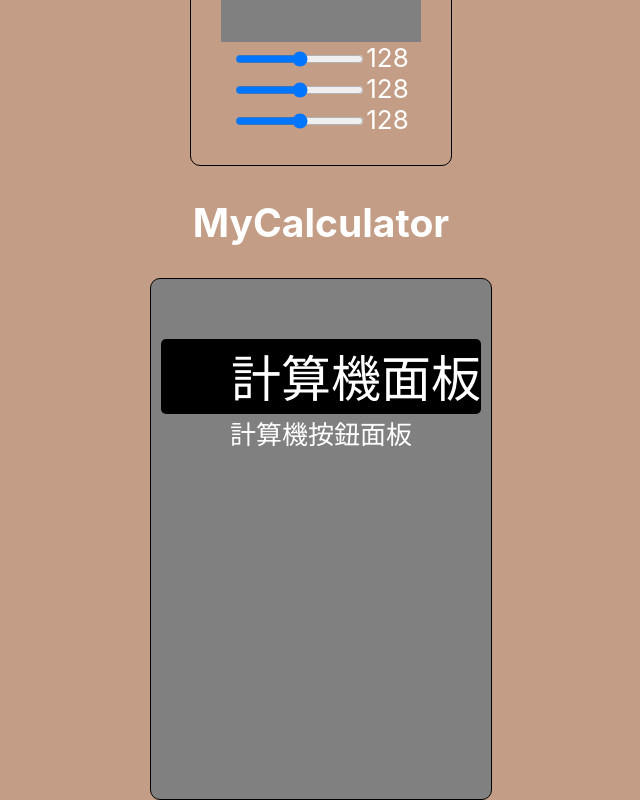
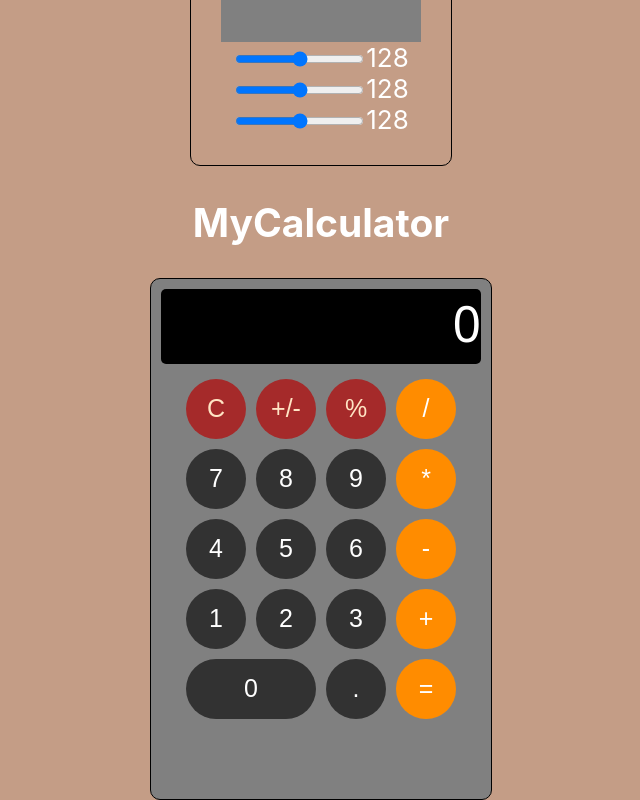
Before and after one commit to 0208Lucy/my-app, a React (Create React App) app: page / in a window 1280 px wide. Shown: the part 547-1347 px from the top of the page, without its empty margins (319-959 px from the left). Built offline with nearby package versions, Linux system fonts and the light colour scheme.

Commit message:
實作計算功能

```diff
--- a/src/components/MyButton.js
+++ b/src/components/MyButton.js
@@ -1,10 +1,39 @@
 import React from "react";
 import './calculator.css';
 
-function MyButton(){
+function MyButton(props){
+    const handleclick = (e) => props.buttonClicked(e.target.value);
     return(
         <div className="buttons">
-            計算機按鈕面板
+            <div>
+                <button className="btn btn-action" onClick={handleclick} value="c">C</button>
+                <button className="btn btn-action" onClick={handleclick} value="+/-">+/-</button>
+                <button className="btn btn-action" onClick={handleclick} value="%">%</button>
+                <button className="btn btn-operator" onClick={handleclick} value="/">/</button>
+            </div>
+            <div>
+                <button className="btn" onClick={handleclick} value="7">7</button>
+                <button className="btn" onClick={handleclick} value="8">8</button>
+                <button className="btn" onClick={handleclick} value="9">9</button>
+                <button className="btn btn-operator" onClick={handleclick} value="*">*</button>
+            </div>
+            <div>
+                <button className="btn" onClick={handleclick} value="4">4</button>
+                <button className="btn" onClick={handleclick} value="5">5</button>
+                <button className="btn" onClick={handleclick} value="6">6</button>
+                <button className="btn btn-operator" onClick={handleclick} value="-">-</button>
+            </div>
+            <div>
+                <button className="btn" onClick={handleclick} value="1">1</button>
+                <button className="btn" onClick={handleclick} value="2">2</button>
+                <button className="btn" onClick={handleclick} value="3">3</button>
+                <button className="btn btn-operator" onClick={handleclick} value="+">+</button>
+            </div>
+            <div>
+                <button className="btn btn-0" onClick={handleclick} value="0">0</button>
+                <button className="btn" onClick={handleclick} value=".">.</button>
+                <button className="btn btn-operator" onClick={handleclick} value="=">=</button>
+            </div>
         </div>
     );
 }
--- a/src/components/MyCalculator.js
+++ b/src/components/MyCalculator.js
@@ -1,14 +1,53 @@
-import  React from 'react';
+import React, { useState } from 'react';
 import MyDisplay from './MyDisplay';
 import MyButton from './MyButton';
 import './calculator.css';
 
-function MyCalculator()
-{
-    return(
+function MyCalculator() {
+    const [result, setResult] = useState("0");
+    const handleclick = (value) => {
+        switch (value) {
+            case "0":
+            case "1":
+            case "2":
+            case "3":
+            case "4":
+            case "5":
+            case "6":
+            case "7":
+            case "8":
+            case "9":
+            case ".":
+            case "+":
+            case "-":
+            case "*":
+            case "/":
+                if (result === "0") {
+                    setResult(value);
+                } else {
+                    setResult(result + value);
+                }
+                break;
+            case "=":
+                setResult(eval(result).toString());
+                break;
+            case "c":
+                setResult("");
+                break;
+            case "+/-":
+                setResult(parseInt(result, 10) * -1);
+                break;
+            case "%":
+                setResult(parseInt(result, 10) / 100);
+                break;
+            default:
+                break;
+        }
+    };
+    return (
         <div className='calculator'>
-            <MyDisplay />
-            <MyButton />
+            <MyDisplay result={result}/>
+            <MyButton buttonClicked={handleclick} />
         </div>
     );
 }
--- a/src/components/MyDisplay.js
+++ b/src/components/MyDisplay.js
@@ -1,9 +1,9 @@
 import React  from "react";
 import './calculator.css';
 
-function MyDisplay(){
+function MyDisplay(props){
     return(<div className='display'>
-        <p>計算機面板</p>
+        {props.result}
     </div>
     );
 }
--- a/src/components/calculator.css
+++ b/src/components/calculator.css
@@ -21,4 +21,37 @@
 
 .buttons{
     display: inline-block;
+    margin: 10px;
 }
+
+.btn{
+    background-color: #323232;
+    color: white;
+    padding: 5%;
+    border: 0px;
+    border-radius: 50%;
+    width: 60px;
+    margin: 5px;
+    font-size: 25px;
+    height: 60px;
+    cursor: pointer;
+}
+
+.btn-action{
+    background-color: brown;
+    color: bisque;
+}
+
+.btn-operator{
+    background-color: darkorange;
+}
+
+.btn-0{
+    width: 130px;
+    border-radius: 30px;
+}
+
+.btn:hover,
+.btn-0:hover{
+
+}
```
